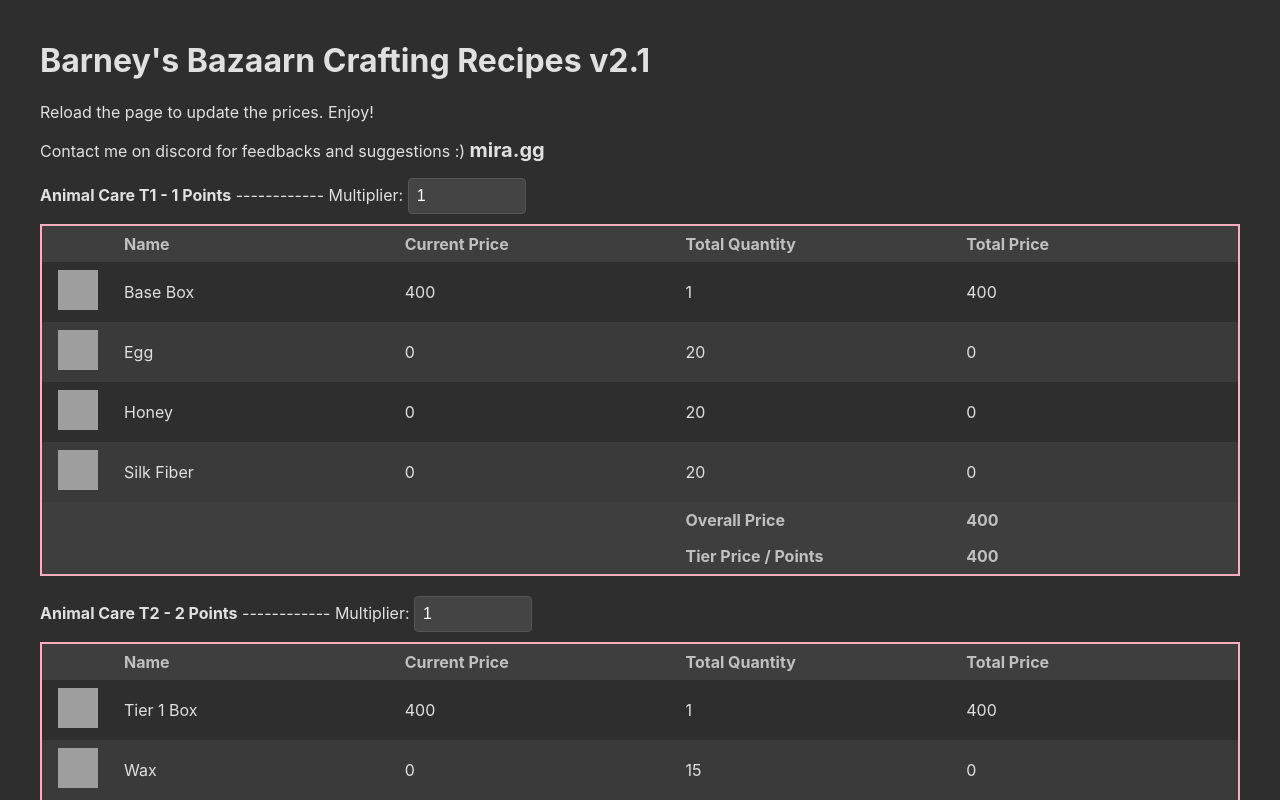
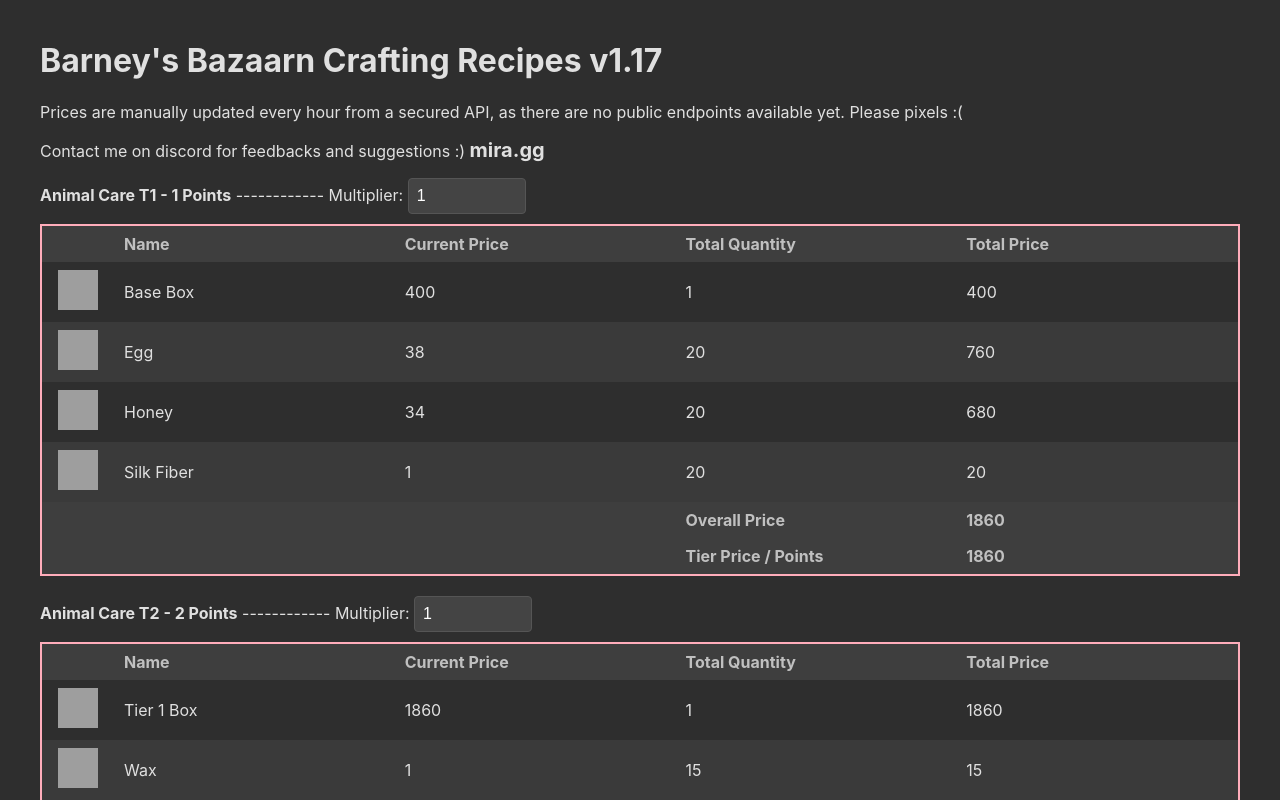
Before and after one commit to cornssss/barneys-bazaarn-guide-website, a React (Create React App) app: page / in a window 1280 px wide. Shown: the top 800 px of the page. Built offline with nearby package versions, Linux system fonts and the light colour scheme; no server answers; grey boxes are pictures that could not be loaded.

Commit message:
reverted

```diff
--- a/src/App.tsx
+++ b/src/App.tsx
@@ -1,34 +1,76 @@
+// import { useEffect, useState } from "react";
+// import "./App.css";
+// import { CategoryType, PricesType } from "./types";
+// import Table from "./Table";
+
+// const api =
+//   "https://pixels-server.pixels.xyz/cache/marketplace/listings/count?v=";
+
+// function App() {
+//   const [categories, setCategories] = useState<CategoryType[] | null>(null);
+//   const [market, setMarket] = useState(null);
+
+//   useEffect(() => {
+//     // Fetch categories and prices simultaneously
+//     const fetchCategories = fetch("/categories.json")
+//       .then((response) => response.json())
+//       .catch((error) => console.error("Error fetching categories:", error));
+
+//     const fetchDynamicPrices = fetch(api + Math.floor(Date.now() / 1000))
+//       .then((response) => response.json())
+//       .catch((error) => console.error("Error fetching dynamic prices:", error));
+
+//     Promise.all([fetchCategories, fetchDynamicPrices])
+//       .then(([categoriesData, marketData]) => {
+//         setCategories(categoriesData);
+//         setMarket(marketData);
+//       })
+//       .catch((error) => console.error("Error fetching data:", error));
+//   }, []);
+
+//   if (categories === null || market === null)
+//     return (
+//       <div className="container">
+//         <p>Loading categories...</p>
+//       </div>
+//     );
+
+//   return (
+//     <div className="container">
+//       <h1>Barney's Bazaarn Crafting Recipes v2.1</h1>
+//       <p>Reload the page to update the prices. Enjoy!</p>
+//       <p>
+//         Contact me on discord for feedbacks and suggestions :){" "}
+//         <span style={{ fontWeight: "bold", fontSize: 20 }}>mira.gg</span>
+//       </p>
+//       <Table craftings={categories} market={market} />
+//     </div>
+//   );
+// }
+
+// export default App;
 import { useEffect, useState } from "react";
 import "./App.css";
 import { CategoryType, PricesType } from "./types";
 import Table from "./Table";
 
-const api =
-  "https://pixels-server.pixels.xyz/cache/marketplace/listings/count?v=";
-
 function App() {
   const [categories, setCategories] = useState<CategoryType[] | null>(null);
-  const [market, setMarket] = useState(null);
+  const [prices, setPrices] = useState<PricesType | null>(null);
 
   useEffect(() => {
-    // Fetch categories and prices simultaneously
-    const fetchCategories = fetch("/categories.json")
+    fetch("/categories.json")
       .then((response) => response.json())
+      .then((categories) => setCategories(categories))
       .catch((error) => console.error("Error fetching categories:", error));
 
-    const fetchDynamicPrices = fetch(api + Math.floor(Date.now() / 1000))
+    fetch("/prices.json")
       .then((response) => response.json())
-      .catch((error) => console.error("Error fetching dynamic prices:", error));
-
-    Promise.all([fetchCategories, fetchDynamicPrices])
-      .then(([categoriesData, marketData]) => {
-        setCategories(categoriesData);
-        setMarket(marketData);
-      })
-      .catch((error) => console.error("Error fetching data:", error));
+      .then((prices) => setPrices(prices))
+      .catch((error) => console.error("Error fetching prices:", error));
   }, []);
 
-  if (categories === null || market === null)
+  if (categories === null || prices === null)
     return (
       <div className="container">
         <p>Loading categories...</p>
@@ -37,13 +79,16 @@ function App() {
 
   return (
     <div className="container">
-      <h1>Barney's Bazaarn Crafting Recipes v2.1</h1>
-      <p>Reload the page to update the prices. Enjoy!</p>
+      <h1>Barney's Bazaarn Crafting Recipes v1.17</h1>
+      <p>
+        Prices are manually updated every hour from a secured API, as there are
+        no public endpoints available yet. Please pixels :(
+      </p>
       <p>
         Contact me on discord for feedbacks and suggestions :){" "}
         <span style={{ fontWeight: "bold", fontSize: 20 }}>mira.gg</span>
       </p>
-      <Table craftings={categories} market={market} />
+      <Table categories_={categories} prices_={prices} />
     </div>
   );
 }
--- a/src/Table.tsx
+++ b/src/Table.tsx
@@ -2,13 +2,13 @@ import React, { useState, useEffect } from "react";
 import { CategoryType, PricesType, TierType } from "./types";
 
 interface TableProps {
-  craftings: CategoryType[];
-  market: any;
+  categories_: CategoryType[];
+  prices_: PricesType;
 }
 
-const Table: React.FC<TableProps> = ({ craftings, market }) => {
-  const [categories, setCategories] = useState<CategoryType[]>(craftings);
-  //   const [prices, setPrices] = useState<PricesType>(prices_);
+const Table: React.FC<TableProps> = ({ categories_, prices_ }) => {
+  const [categories, setCategories] = useState<CategoryType[]>(categories_);
+  const [prices, setPrices] = useState<PricesType>(prices_);
 
   useEffect(() => {
     calculatePrices();
@@ -30,7 +30,7 @@ const Table: React.FC<TableProps> = ({ craftings, market }) => {
 
         tier.Items.forEach((item) => {
           item.totalQuantity = tier.Multiplier * item.Quantity;
-          item.Price = priceMapping[item.id] ?? market?.prices?.[item.id] ?? 0;
+          item.Price = priceMapping[item.id] ?? prices?.[item.id]?.coins ?? 0;
           item.totalPrice = item.Price * item.totalQuantity;
           tierPrice += item.Price * item.Quantity;
         });
@@ -105,7 +105,6 @@ const Table: React.FC<TableProps> = ({ craftings, market }) => {
                       <th>Name</th>
                       <th>Current Price</th>
                       <th>Total Quantity</th>
-                      {/* <th>Market Quantity</th> */}
                       <th>Total Price</th>
                     </tr>
                   </thead>
@@ -124,7 +123,6 @@ const Table: React.FC<TableProps> = ({ craftings, market }) => {
                         <td>{item.Name}</td>
                         <td>{item.Price}</td>
                         <td>{item.totalQuantity}</td>
-                        {/* <td>{market?.counts?.[item.id]}</td> */}
                         <td>{item.totalPrice}</td>
                       </tr>
                     ))}
@@ -150,3 +148,155 @@ const Table: React.FC<TableProps> = ({ craftings, market }) => {
 };
 
 export default Table;
+// import React, { useState, useEffect } from "react";
+// import { CategoryType, PricesType, TierType } from "./types";
+
+// interface TableProps {
+//   craftings: CategoryType[];
+//   market: any;
+// }
+
+// const Table: React.FC<TableProps> = ({ craftings, market }) => {
+//   const [categories, setCategories] = useState<CategoryType[]>(craftings);
+//   //   const [prices, setPrices] = useState<PricesType>(prices_);
+
+//   useEffect(() => {
+//     calculatePrices();
+//   }, []);
+
+//   const calculatePrices = () => {
+//     const categoriesTemp = [...categories];
+
+//     categoriesTemp.forEach((category) => {
+//       category.Tiers.forEach((tier) => {
+//         let tierPrice = 0;
+
+//         const priceMapping: { [key: string]: number } = {
+//           itm_basebox: 400,
+//           itm_tier1box: category.Tiers[0].Price,
+//           itm_tier2box: category.Tiers[1].Price,
+//           itm_tier3box: category.Tiers[2].Price,
+//         };
+
+//         tier.Items.forEach((item) => {
+//           item.totalQuantity = tier.Multiplier * item.Quantity;
+//           item.Price = priceMapping[item.id] ?? market?.prices?.[item.id] ?? 0;
+//           item.totalPrice = item.Price * item.totalQuantity;
+//           tierPrice += item.Price * item.Quantity;
+//         });
+
+//         tier.Price = tierPrice;
+//       });
+//     });
+
+//     setCategories(categoriesTemp);
+//   };
+
+//   const handleMultiplierChange = (
+//     category: CategoryType,
+//     tier: TierType,
+//     value: string
+//   ) => {
+//     const multiplier = Number(value);
+
+//     if (!Number.isInteger(multiplier) || multiplier <= 0) {
+//       console.error(
+//         "Invalid input: Please enter a whole number greater than 0."
+//       );
+//       return;
+//     }
+
+//     tier.Multiplier = multiplier;
+
+//     calculatePrices();
+//   };
+
+//   return (
+//     <div>
+//       {categories.map((category, index) => (
+//         <div key={index}>
+//           {category.Tiers.map((tier, tierIndex) => {
+//             const borderColor = category.Color;
+
+//             return (
+//               <div key={tierIndex}>
+//                 <div className="multiplier-container">
+//                   <label className="multiplier-label">
+//                     <span style={{ fontWeight: "bold" }}>
+//                       {category.Name} T{tier.Tier} - {tier.Points} Points
+//                     </span>
+//                     {" ------------ Multiplier: "}
+//                   </label>
+//                   <input
+//                     type="number"
+//                     value={tier.Multiplier}
+//                     min="1"
+//                     onChange={(e) => {
+//                       handleMultiplierChange(category, tier, e.target.value);
+//                     }}
+//                     className="multiplier-input"
+//                   />
+//                 </div>
+
+//                 <table
+//                   style={{
+//                     border: `2px solid ${borderColor}`,
+//                     borderCollapse: "collapse",
+//                   }}
+//                 >
+//                   <thead
+//                     style={{
+//                       background: borderColor,
+//                       borderCollapse: "collapse",
+//                     }}
+//                   >
+//                     <tr>
+//                       <th></th>
+//                       <th>Name</th>
+//                       <th>Current Price</th>
+//                       <th>Total Quantity</th>
+//                       {/* <th>Market Quantity</th> */}
+//                       <th>Total Price</th>
+//                     </tr>
+//                   </thead>
+//                   <tbody>
+//                     {tier.Items.map((item, itemIndex) => (
+//                       <tr key={itemIndex}>
+//                         <td>
+//                           <img
+//                             src={item.Icon}
+//                             style={{
+//                               width: 40,
+//                               height: 40,
+//                             }}
+//                           />
+//                         </td>
+//                         <td>{item.Name}</td>
+//                         <td>{item.Price}</td>
+//                         <td>{item.totalQuantity}</td>
+//                         {/* <td>{market?.counts?.[item.id]}</td> */}
+//                         <td>{item.totalPrice}</td>
+//                       </tr>
+//                     ))}
+//                     <tr>
+//                       <th colSpan={3}> </th>
+//                       <th>Overall Price</th>
+//                       <th>{tier.Price * tier.Multiplier}</th>
+//                     </tr>
+//                     <tr>
+//                       <th colSpan={3}> </th>
+//                       <th colSpan={1}>Tier Price / Points</th>
+//                       <th>{tier.Price / tier.Points}</th>
+//                     </tr>
+//                   </tbody>
+//                 </table>
+//               </div>
+//             );
+//           })}
+//         </div>
+//       ))}
+//     </div>
+//   );
+// };
+
+// export default Table;
```
